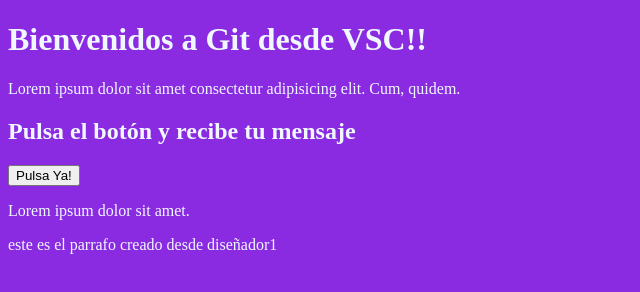
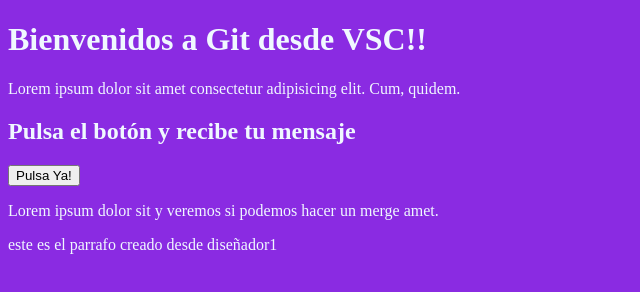
Before and after one commit to jlopez0079/WebTestB, a plain HTML site: page index.html in a window 1280 px wide. Shown: the whole page, without its empty margins (0-640 px from the left). Drawn offline with Linux system fonts and the light colour scheme.

Commit message:
modificacion de parrafo1 desde master

```diff
--- a/index.html
+++ b/index.html
@@ -13,7 +13,7 @@
            consectetur adipisicing elit. Cum, quidem.</p>
         <h2>Pulsa el botón y recibe tu mensaje</h2>
         <input type="button" value="Pulsa Ya!" onclick="saludo()">
-        <p>Lorem ipsum dolor sit amet.</p>
+        <p>Lorem ipsum dolor sit y veremos si podemos hacer un merge amet.</p>
     </div>
     <div class="content_list"></div>
     <p>este es el parrafo creado desde diseñador1</p>
```
